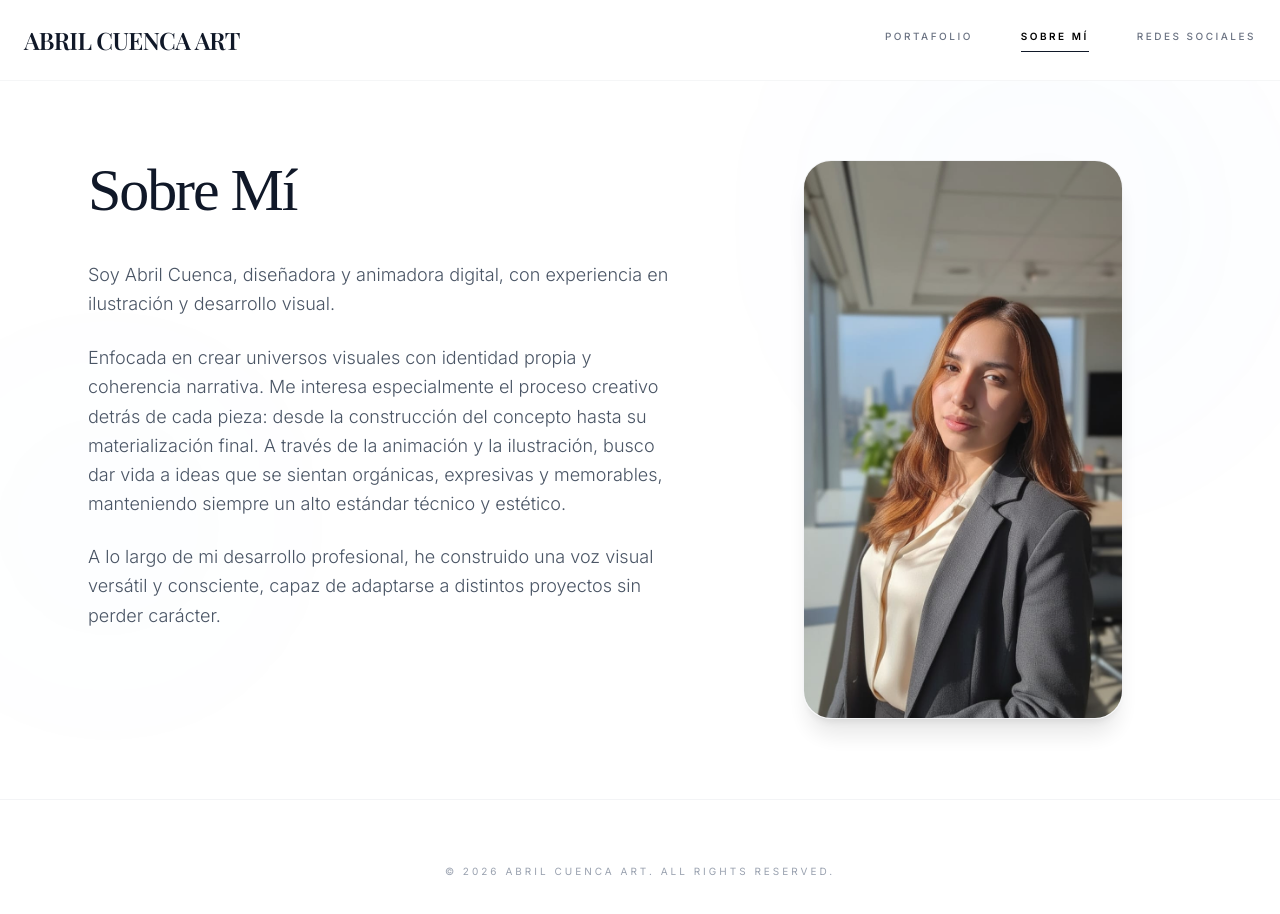
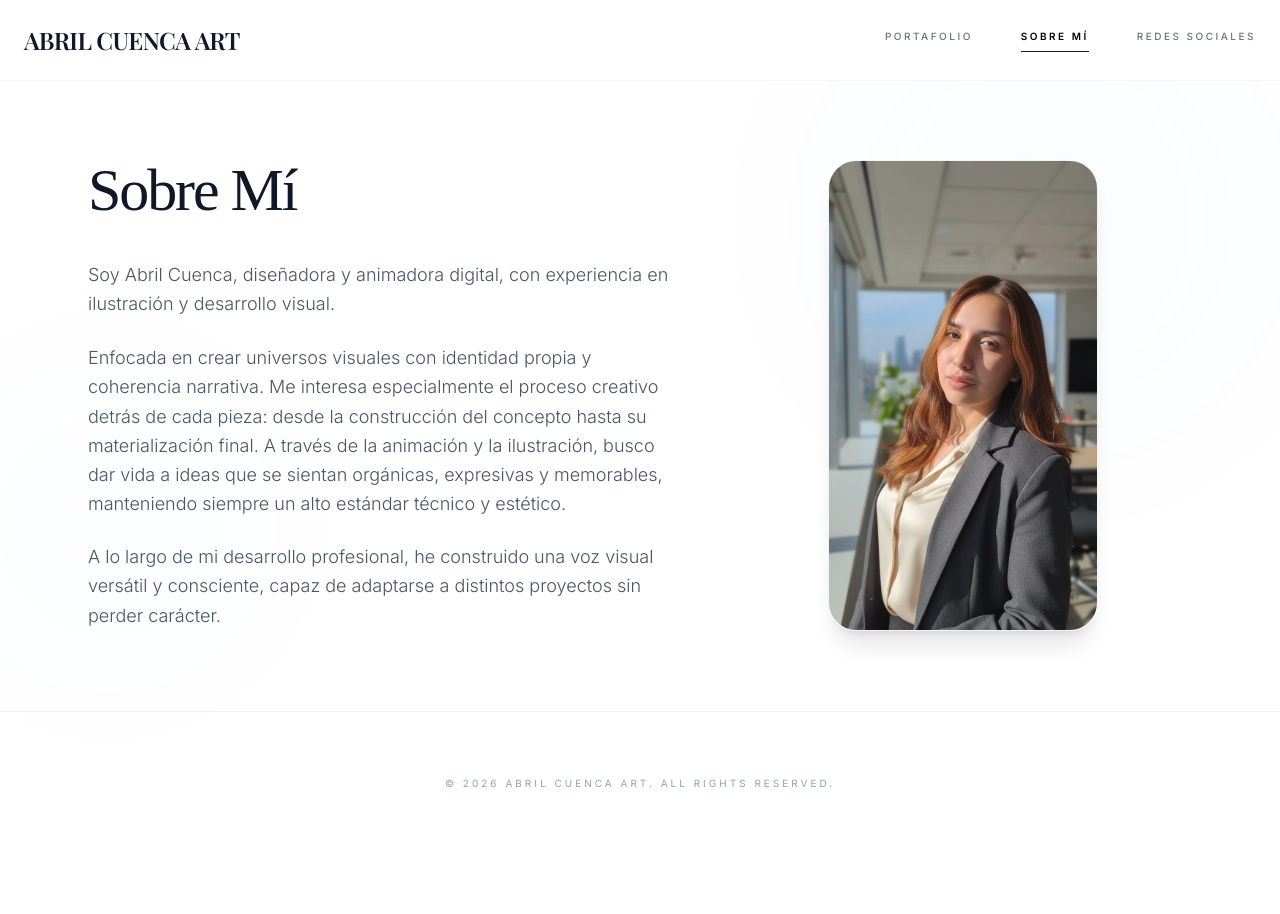
Before and after one commit to Ivan-rgb-ops/Portafolio-Digital-Art, a React (Vite) app: page /#/about in a window 1280 px wide. Shown: the top 914 px of the page. After the commit the page ends 855 px from the top, so only its background shows below. Built offline with nearby package versions, Linux system fonts and the light colour scheme; a web font is replaced by a local one.

Commit message:
Make profile image a little bit smaller (max-w 270px)

```diff
--- a/pages/About.jsx
+++ b/pages/About.jsx
@@ -5,7 +5,7 @@ const About = () => {
     <div className="px-4 sm:px-6 py-12 sm:py-20 max-w-6xl mx-auto">
       <div className="flex flex-col-reverse md:flex-row-reverse gap-10 sm:gap-16 items-start">
         <div className="w-full md:w-[44%] motion-reveal flex justify-center">
-          <div className="relative group floating-accent w-full max-w-[320px]">
+          <div className="relative group floating-accent w-full max-w-[270px]">
             <div className="absolute -inset-4 bg-blue-500/5 rounded-xl blur-2xl opacity-0 group-hover:opacity-100 transition-opacity duration-500"></div>
             <img
               src="/images/FotoAbril.jpeg"
```
